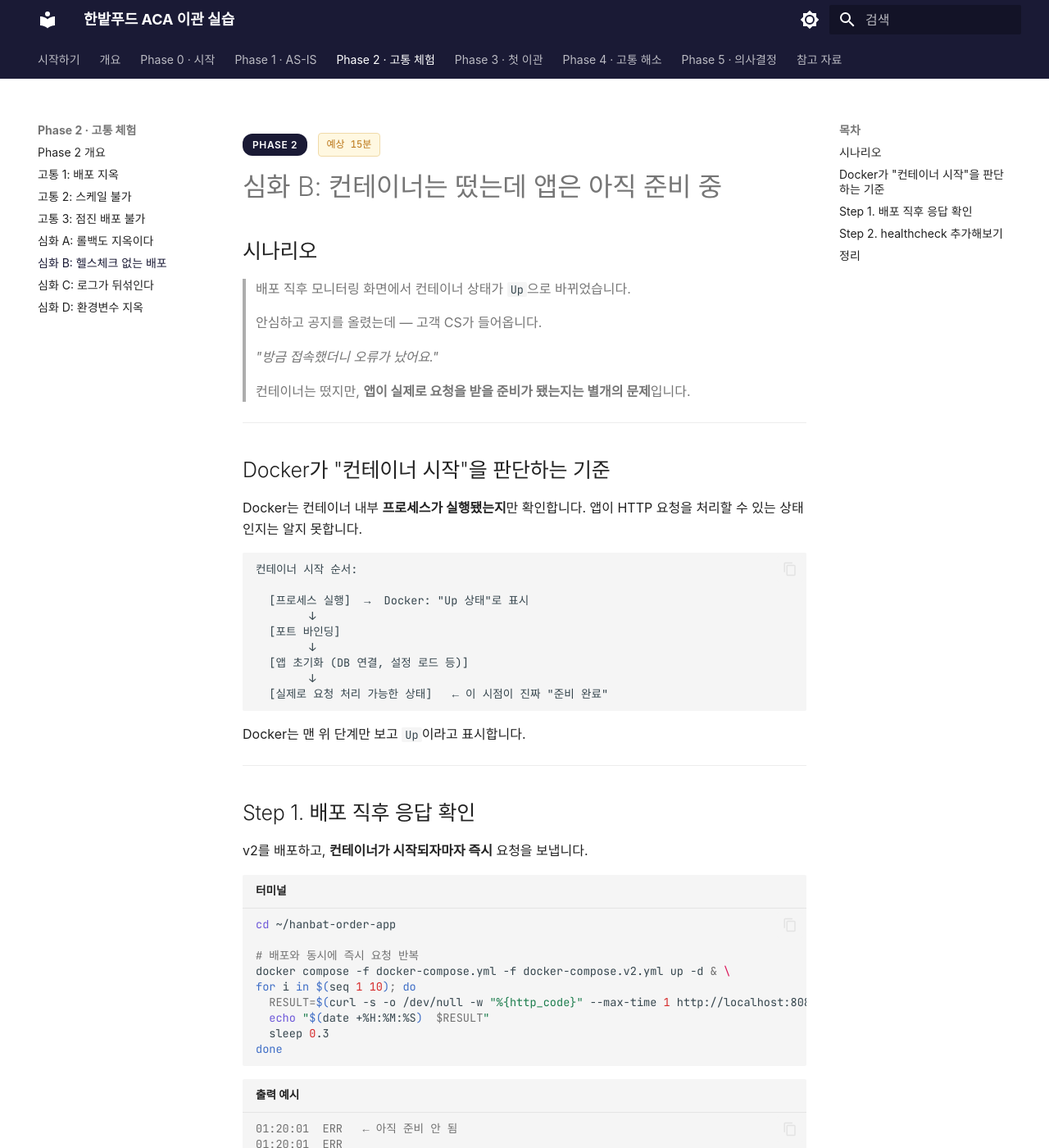
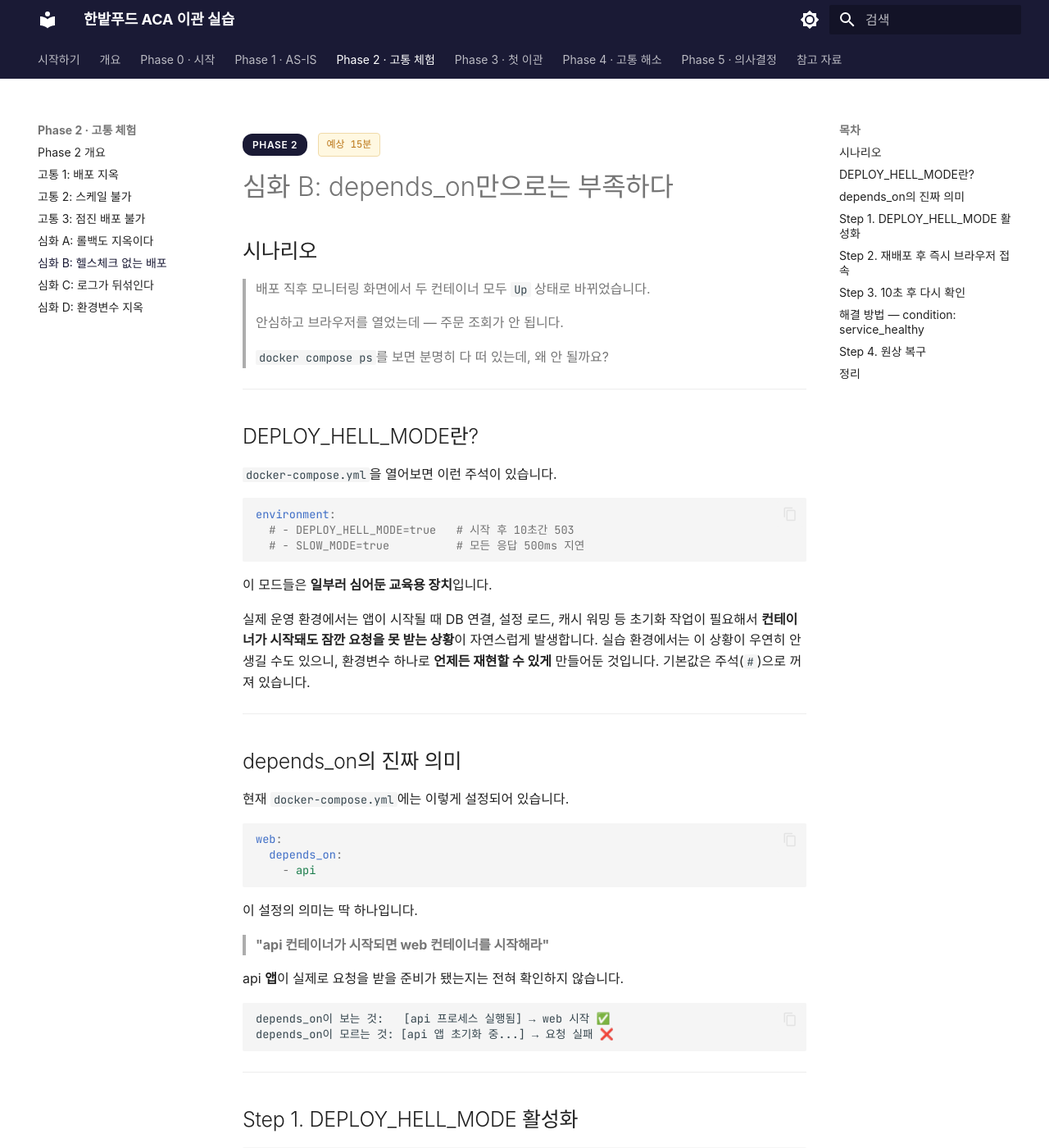
Before and after one commit to skilleat-labs/container-service-labs, an MkDocs documentation site: the page built from docs/phase-2/extra-b-healthcheck.md, in a window 1280 px wide and 1400 px high. Shown: the whole window at 82% size. Built offline with MkDocs 1.6.1 and Material for MkDocs 9.7.7, drawn with Linux system fonts in a browser that asks for light colours; some web fonts are replaced; some of the changed text lies outside the part shown.

Commit message:
refactor: extra-b를 depends_on 한계 + DEPLOY_HELL_MODE 실습으로 교체
Co-Authored-By: Claude Sonnet 4.6 <noreply@anthropic.com>

````diff
--- a/docs/phase-2/extra-b-healthcheck.md
+++ b/docs/phase-2/extra-b-healthcheck.md
@@ -1,120 +1,166 @@
 <span class="phase-badge">PHASE 2</span>
 <span class="time-badge">예상 15분</span>
 
-# 심화 B: 컨테이너는 떴는데 앱은 아직 준비 중
+# 심화 B: depends_on만으로는 부족하다
 
 ## 시나리오
 
-> 배포 직후 모니터링 화면에서 컨테이너 상태가 `Up`으로 바뀌었습니다.
+> 배포 직후 모니터링 화면에서 두 컨테이너 모두 `Up` 상태로 바뀌었습니다.
 >
-> 안심하고 공지를 올렸는데 — 고객 CS가 들어옵니다.
+> 안심하고 브라우저를 열었는데 — 주문 조회가 안 됩니다.
 >
-> *"방금 접속했더니 오류가 났어요."*
->
-> 컨테이너는 떴지만, **앱이 실제로 요청을 받을 준비가 됐는지는 별개의 문제**입니다.
+> `docker compose ps`를 보면 분명히 다 떠 있는데, 왜 안 될까요?
 
 ---
 
-## Docker가 "컨테이너 시작"을 판단하는 기준
+## DEPLOY_HELL_MODE란?
 
-Docker는 컨테이너 내부 **프로세스가 실행됐는지**만 확인합니다.
-앱이 HTTP 요청을 처리할 수 있는 상태인지는 알지 못합니다.
+`docker-compose.yml`을 열어보면 이런 주석이 있습니다.
 
-```
-컨테이너 시작 순서:
-
-  [프로세스 실행]  →  Docker: "Up 상태"로 표시
-        ↓
-  [포트 바인딩]
-        ↓
-  [앱 초기화 (DB 연결, 설정 로드 등)]
-        ↓
-  [실제로 요청 처리 가능한 상태]   ← 이 시점이 진짜 "준비 완료"
+```yaml
+environment:
+  # - DEPLOY_HELL_MODE=true   # 시작 후 10초간 503
+  # - SLOW_MODE=true          # 모든 응답 500ms 지연
 ```
 
-Docker는 맨 위 단계만 보고 `Up`이라고 표시합니다.
+이 모드들은 **일부러 심어둔 교육용 장치**입니다.
+
+실제 운영 환경에서는 앱이 시작될 때 DB 연결, 설정 로드, 캐시 워밍 등 초기화 작업이 필요해서 **컨테이너가 시작돼도 잠깐 요청을 못 받는 상황**이 자연스럽게 발생합니다. 실습 환경에서는 이 상황이 우연히 안 생길 수도 있으니, 환경변수 하나로 **언제든 재현할 수 있게** 만들어둔 것입니다. 기본값은 주석(`#`)으로 꺼져 있습니다.
 
 ---
 
-## Step 1. 배포 직후 응답 확인
+## depends_on의 진짜 의미
 
-v2를 배포하고, **컨테이너가 시작되자마자 즉시** 요청을 보냅니다.
+현재 `docker-compose.yml`에는 이렇게 설정되어 있습니다.
+
+```yaml
+web:
+  depends_on:
+    - api
+```
+
+이 설정의 의미는 딱 하나입니다.
+
+> **"api 컨테이너가 시작되면 web 컨테이너를 시작해라"**
+
+api **앱**이 실제로 요청을 받을 준비가 됐는지는 전혀 확인하지 않습니다.
+
+```
+depends_on이 보는 것:   [api 프로세스 실행됨] → web 시작 ✅
+depends_on이 모르는 것: [api 앱 초기화 중...] → 요청 실패 ❌
+```
+
+---
+
+## Step 1. DEPLOY_HELL_MODE 활성화
 
 ```bash title="터미널"
 cd ~/hanbat-order-app
-
-# 배포와 동시에 즉시 요청 반복
-docker compose -f docker-compose.yml -f docker-compose.v2.yml up -d & \
-for i in $(seq 1 10); do
-  RESULT=$(curl -s -o /dev/null -w "%{http_code}" --max-time 1 http://localhost:8080/health 2>/dev/null || echo "ERR")
-  echo "$(date +%H:%M:%S)  $RESULT"
-  sleep 0.3
-done
 ```
 
-```console title="출력 예시"
-01:20:01  ERR   ← 아직 준비 안 됨
-01:20:01  ERR
-01:20:02  ERR
-01:20:02  200   ← 이 시점부터 실제로 응답 가능
-01:20:03  200
+`docker-compose.yml`에서 주석을 해제합니다.
+
+```bash title="터미널"
+sed -i 's/# - DEPLOY_HELL_MODE=true/- DEPLOY_HELL_MODE=true/' docker-compose.yml
 ```
 
-`docker compose ps`는 이미 `Up`으로 표시되어 있지만, 실제 요청은 잠깐 실패합니다.
+확인합니다.
+
+```bash title="터미널"
+grep DEPLOY_HELL_MODE docker-compose.yml
+```
+
+```console title="출력"
+      - DEPLOY_HELL_MODE=true
+```
 
 ---
 
-## Step 2. healthcheck 추가해보기
+## Step 2. 재배포 후 즉시 브라우저 접속
 
-`healthcheck`를 설정하면 Docker가 앱의 실제 준비 상태를 주기적으로 확인합니다.
-
-```yaml title="docker-compose.yml에 healthcheck 추가"
-services:
-  api:
-    image: skilleat/hanbat-order-api:v1.0.0
-    healthcheck:
-      test: ["CMD", "curl", "-f", "http://localhost:8080/health"]
-      interval: 5s      # 5초마다 확인
-      timeout: 3s       # 3초 안에 응답 없으면 실패
-      retries: 3        # 3번 연속 실패하면 unhealthy
-      start_period: 10s # 시작 후 10초는 유예
+```bash title="터미널"
+docker compose down && docker compose up -d
 ```
 
-설정 후 `docker compose up -d` 하면 `docker compose ps`에서 상태가 달라집니다.
+컨테이너가 뜨는 즉시 브라우저에서 접속합니다.
 
-```console title="healthcheck 적용 전"
-NAME   STATUS
-api-1  Up 5 seconds
+```
+http://<VM_IP>:8000
 ```
 
-```console title="healthcheck 적용 후"
-NAME   STATUS
-api-1  Up 5 seconds (health: starting)   ← 준비 중
-api-1  Up 20 seconds (healthy)           ← 이제 진짜 준비 완료
+주문 조회가 실패하거나 오류가 납니다.
+
+```bash title="터미널"
+docker compose ps
+```
+
+```console title="출력"
+NAME                       STATUS
+hanbat-order-app-api-1     Up 3 seconds (health: starting)
+hanbat-order-app-web-1     Up 2 seconds
+```
+
+web은 api가 **시작만 되자마자** 떴습니다. api 앱은 아직 초기화 중(`health: starting`)인데도요.
+
+---
+
+## Step 3. 10초 후 다시 확인
+
+10초가 지나면 api가 정상 응답을 시작합니다. 브라우저를 새로고침하면 주문 목록이 나타납니다.
+
+```bash title="터미널"
+docker compose ps
+```
+
+```console title="출력"
+NAME                       STATUS
+hanbat-order-app-api-1     Up 15 seconds (healthy)
+hanbat-order-app-web-1     Up 14 seconds
 ```
 
 <div class="pain-box">
-<div class="pain-box-title">🔥 healthcheck가 없으면</div>
+<div class="pain-box-title">🔥 컨테이너는 Up인데 서비스는 안 되는 상황</div>
 
-Docker는 컨테이너가 `Up` 상태만 되면 바로 트래픽을 받습니다.<br>
-앱이 초기화되는 1~3초 사이에 들어온 요청은 그대로 실패합니다.<br>
-로드밸런서가 있다면 <code>healthy</code> 상태가 된 후에만 트래픽을 보낼 수 있지만,<br>
-docker-compose에는 로드밸런서가 없습니다.
+<code>docker compose ps</code>는 정상으로 보였지만 실제 사용자는 10초간 오류를 봤습니다.<br>
+<code>depends_on</code>만으로는 앱의 준비 상태를 보장할 수 없습니다.
 </div>
+
+---
+
+## 해결 방법 — condition: service_healthy
+
+`depends_on`에 조건을 추가하면 api가 실제로 준비된 후에 web이 뜹니다.
+
+```yaml title="docker-compose.yml"
+web:
+  depends_on:
+    api:
+      condition: service_healthy   # api가 healthy 상태가 될 때까지 web 시작 대기
+```
+
+하지만 이것도 **수동으로 설정해야 하는 항목**이고, 설정을 빠뜨리면 그냥 모르고 지나갑니다.
+
+---
+
+## Step 4. 원상 복구
+
+```bash title="터미널"
+sed -i 's/- DEPLOY_HELL_MODE=true/# - DEPLOY_HELL_MODE=true/' docker-compose.yml
+docker compose down && docker compose up -d
+```
 
 ---
 
 ## 정리
 
-| 항목 | Docker (healthcheck 없음) | healthcheck 적용 |
-|------|--------------------------|-----------------|
-| 준비 판단 기준 | 프로세스 실행 여부 | 실제 HTTP 응답 여부 |
-| 트래픽 전환 시점 | 컨테이너 시작 즉시 | healthy 확인 후 |
-| 초기 요청 실패 가능성 | 있음 | 없음 |
+| 항목 | depends_on (기본) | condition: service_healthy |
+|------|-------------------|---------------------------|
+| 확인 기준 | 컨테이너 프로세스 시작 | 앱 healthcheck 통과 |
+| 앱 준비 보장 | ❌ | ✅ |
+| 설정 난이도 | 쉬움 | 수동 설정 필요 |
 
 !!! success "ACA에서는"
-    Startup Probe / Readiness Probe가 기본 제공됩니다.
-    앱이 실제로 요청을 받을 수 있는 상태가 된 후에만 트래픽이 전달됩니다.
+    Startup Probe가 기본 제공됩니다. 앱이 실제로 준비된 후에만 트래픽이 전달되며, 별도 설정 없이도 플랫폼이 자동으로 처리합니다.
 
 ---
 
````
